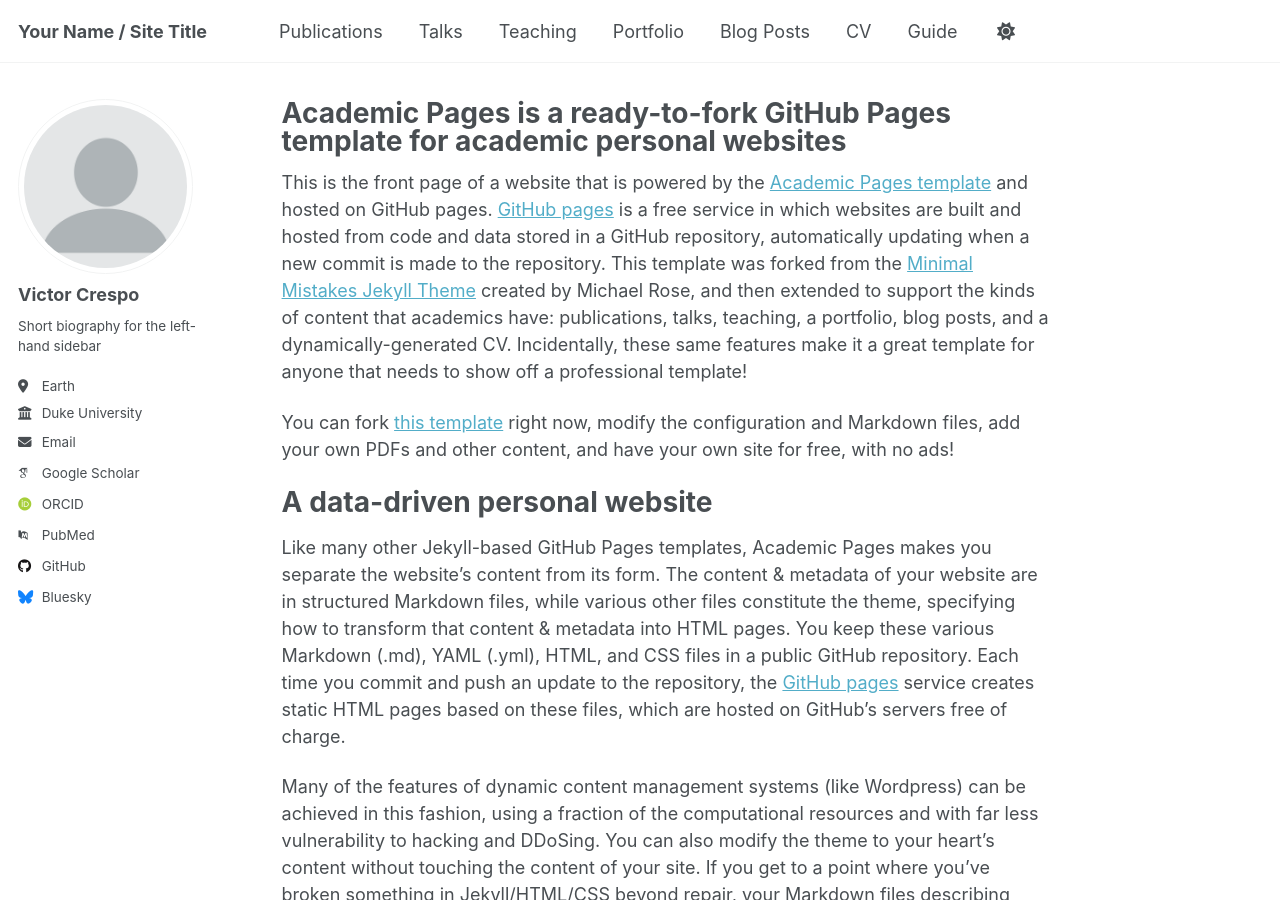
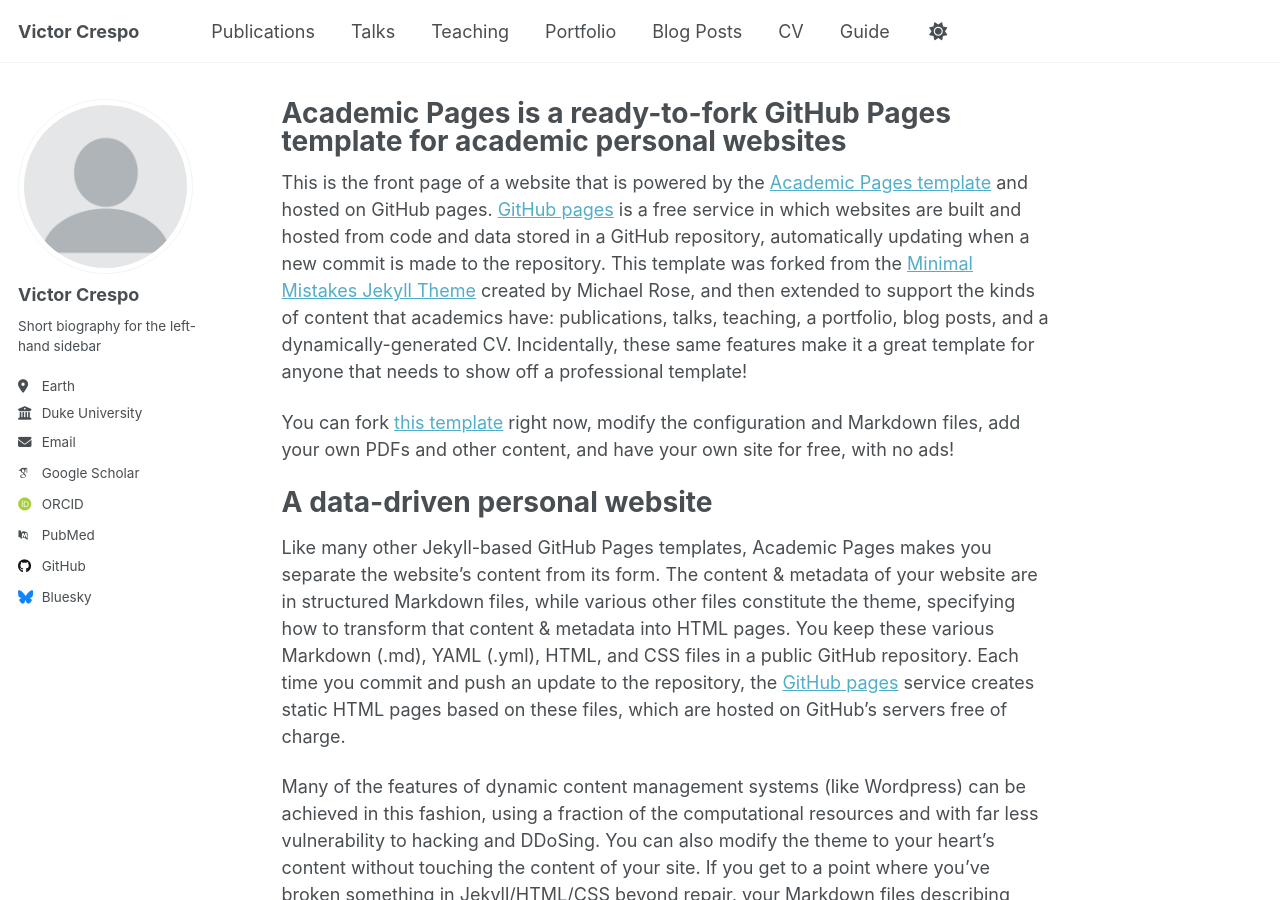
Before and after one commit to v-crespo/philosophy, a Jekyll site: the page built from _pages/about.md, in a window 1280 px wide and 900 px high. Built offline with Jekyll 4.4.1, drawn with Linux system fonts in a browser that asks for light colours; some web fonts are replaced; a script that is not in the unit is left out.

Commit message:
Update _config.yml

```diff
--- a/_config.yml
+++ b/_config.yml
@@ -9,7 +9,7 @@
 # Basic Site Settings
 locale                   : "en-US"
 site_theme               : "default"
-title                    : "Your Name / Site Title"
+title                    : "Victor Crespo"
 title_separator          : "-"
 name                     : &name "Your Name"
 description              : &description "personal description"
```
